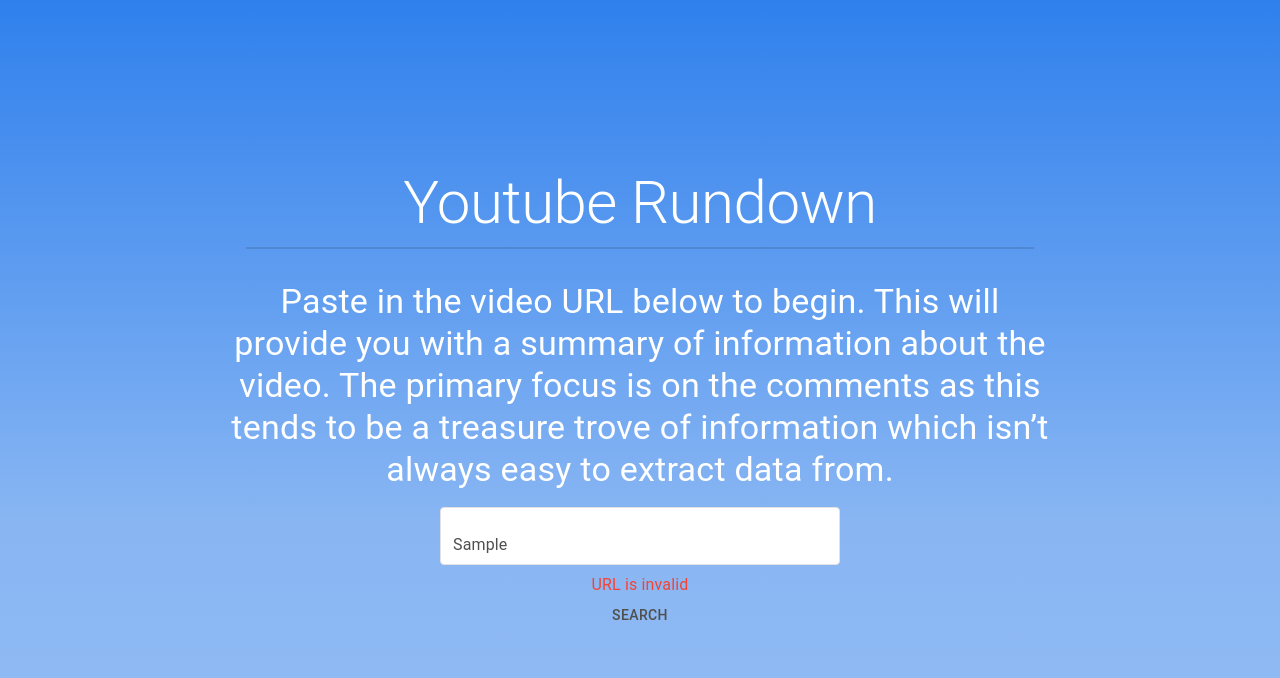
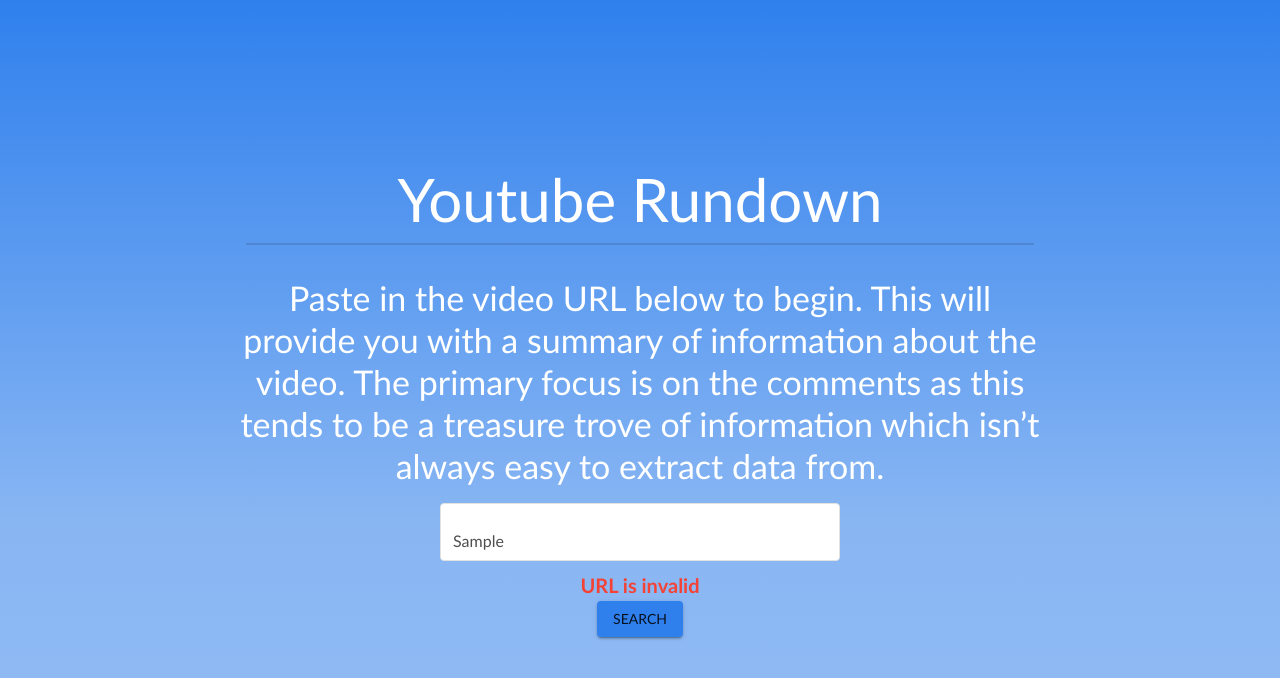
Before and after one commit to Don-Ghead/yt-cmts-analyser-ui, a React (Create React App) app: page / in a window 1280 px wide. Both pictures are taken after typing "Sample" into the empty fields and a click on the button "SEARCH". Shown: the top 678 px of the page. Built offline with nearby package versions, Linux system fonts and the light colour scheme.

Commit message:
Change some styling after updating app-wide fonts

```diff
--- a/src/App.js
+++ b/src/App.js
@@ -7,6 +7,9 @@
 
 const theme = createMuiTheme({
     spacing: 8,
+    typography: {
+        fontFamily: ['Calibri', 'Roboto', 'Arial', 'sans-serif'],
+    },
     palette: {
         primary: {
             main: '#f2f2f2'
@@ -16,6 +19,7 @@
             secondary: '#000000'
         }
     },
+
     overrides: {
         MuiCssBaseline: {
             "@global": {
--- a/src/components/UrlSearchBar.js
+++ b/src/components/UrlSearchBar.js
@@ -45,9 +45,12 @@
     const {onSearch, onChange, isValid, value} = props;
     const classes = useStyles();
 
-    const validationText = isValid ? (
-            <Typography color="primary" align="center">{textConstants.urlIsValid}</Typography>) :
-        <Typography color="error" align="center">{textConstants.urlIsInvalid}</Typography>
+    const validationText = isValid ? <></> :
+        (<Typography color="error" fontWeight align="center" variant="h6">
+            <Box fontWeight="fontWeightBold">
+                {textConstants.urlIsInvalid}
+            </Box>
+        </Typography>)
 
 
     return (
--- a/src/pages/HomePage.jsx
+++ b/src/pages/HomePage.jsx
@@ -27,6 +27,9 @@
     },
     description: {
         width: '80%'
+    },
+    searchButton: {
+        backgroundColor: '#2F80ED',
     }
 }))
 
@@ -75,7 +78,9 @@
                     onSearch={onSearchConfirm}
                     onChange={onChange}
                     isValid={eventDrivenIsValid}/>
-                <Button onClick={onSearchConfirm}>
+                <Button onClick={onSearchConfirm}
+                        variant="contained"
+                        className={classes.searchButton}>
                     {textConstants.search}
                 </Button>
             </Box>
```
